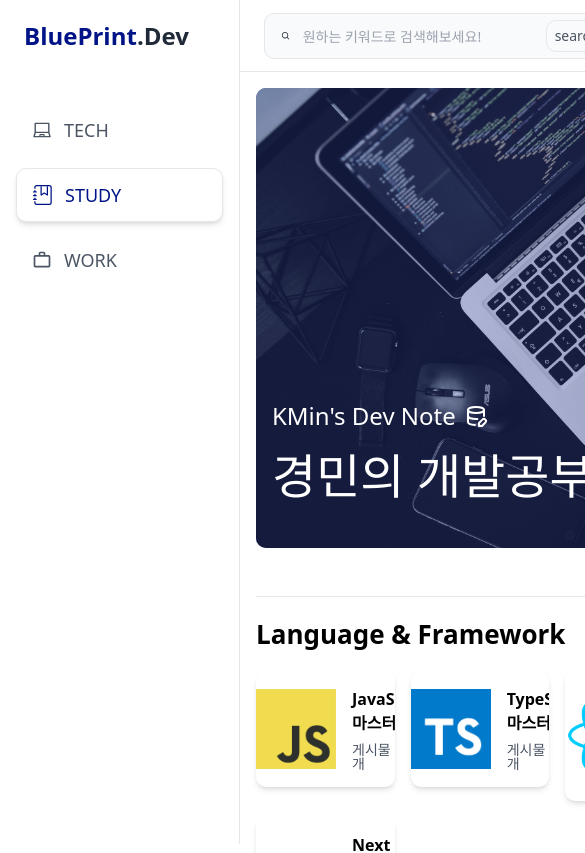
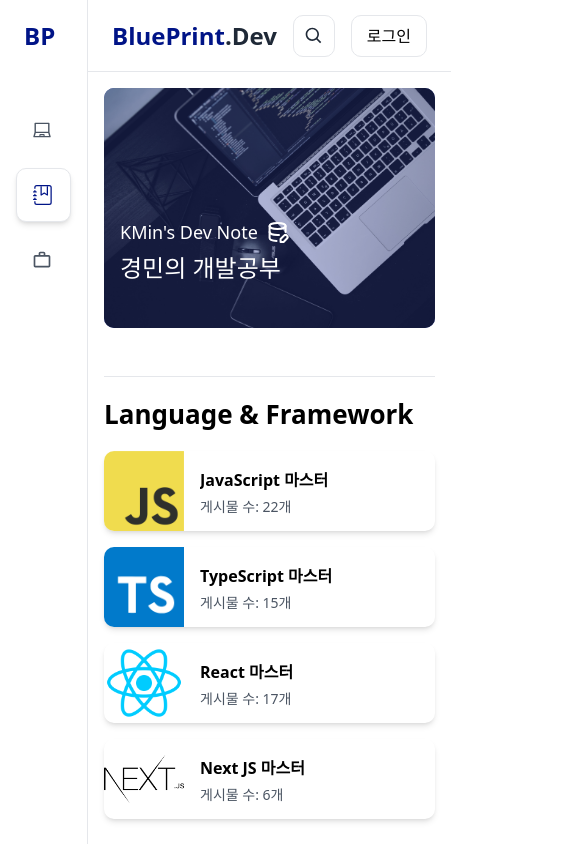
Before and after one commit to ckm960411/blue-print-front, a Next.js app: page /study in a window 390 px wide. Shown: the top 853 px of the page, 585 px wide, since content can reach past the window. Built offline with nearby package versions, Linux system fonts and the light colour scheme.

Commit message:
반응형 적용

```diff
--- a/src/app/globals.css
+++ b/src/app/globals.css
@@ -15,3 +15,27 @@
   justify-content: center;
   align-items: center;
 }
+
+.truncate-1-lines {
+  display: -webkit-box;
+  max-width: 200px;
+  -webkit-line-clamp: 1;
+  -webkit-box-orient: vertical;
+  overflow: hidden;
+}
+
+.truncate-2-lines {
+  display: -webkit-box;
+  max-width: 200px;
+  -webkit-line-clamp: 2;
+  -webkit-box-orient: vertical;
+  overflow: hidden;
+}
+
+.truncate-3-lines {
+  display: -webkit-box;
+  max-width: 200px;
+  -webkit-line-clamp: 3;
+  -webkit-box-orient: vertical;
+  overflow: hidden;
+}
--- a/src/app/study/[categoryId]/page.tsx
+++ b/src/app/study/[categoryId]/page.tsx
@@ -19,7 +19,7 @@
   return (
     <div>
       <div
-        className="flex-center h-400px flex-col bg-blue-50"
+        className="flex-center h-240px flex-col rounded-10px bg-blue-50 md:h-320px lg:h-400px"
         style={{
           background:
             "linear-gradient(90deg, rgba(236,253,245,1) 0%, rgba(219,234,254,1) 100%)",
@@ -30,12 +30,14 @@
           alt="study dashboard"
           width={1200}
           height={400}
-          className="h-200px w-200px object-contain"
+          className="h-80px w-80px object-contain md:h-160px md:w-160px lg:h-200px lg:w-200px"
           priority
         />
-        <div className="flex-center mt-32px flex-col gap-16px px-16px">
-          <h1 className="text-32px font-bold">{category.title}</h1>
-          <p className="font-semibold text-gray-700">{category.description}</p>
+        <div className="flex-center mt-16px flex-col gap-16px px-16px lg:mt-32px">
+          <h1 className="text-22px font-bold md:text-32px">{category.title}</h1>
+          <p className="px-48px text-center font-semibold text-gray-700">
+            {category.description}
+          </p>
         </div>
       </div>
     </div>
--- a/src/app/study/page.tsx
+++ b/src/app/study/page.tsx
@@ -13,15 +13,17 @@
           alt="study dashboard"
           width={1200}
           height={400}
-          className="h-460px w-full object-cover opacity-70"
+          className="h-240px w-full object-cover opacity-70 md:h-320px lg:h-460px"
           priority
         />
         <div className="absolute bottom-48px left-1/2 mx-auto w-full max-w-screen-xl translate-x-[-50%] px-16px text-white">
-          <h1 className="mt-8px flex items-center gap-8px text-24px font-medium">
+          <h1 className="mt-8px flex items-center gap-8px text-18px font-medium sm:text-24px">
             <span>{`KMin's Dev Note`}</span>
             <TbDatabaseEdit className="text-24px" />
           </h1>
-          <p className="mt-24px text-48px">경민의 개발공부</p>
+          <p className="mt-12px text-24px md:text-36px lg:mt-24px lg:text-48px">
+            경민의 개발공부
+          </p>
         </div>
       </section>
       <section className="relative mx-auto max-w-screen-xl pt-24px">
--- a/src/app/tech/page.tsx
+++ b/src/app/tech/page.tsx
@@ -6,21 +6,23 @@
 export default function TechPage() {
   return (
     <section>
-      <section className="relative bg-main">
+      <section className="relative overflow-hidden rounded-10px bg-main">
         <Image
           src={techDashboardImage.src}
           alt="study dashboard"
           width={1200}
           height={400}
-          className="h-460px w-full object-cover opacity-70"
+          className="h-240px w-full object-cover opacity-70 md:h-320px lg:h-460px"
           priority
         />
         <div className="absolute bottom-48px left-1/2 mx-auto w-full max-w-screen-xl translate-x-[-50%] px-16px text-white">
-          <h1 className="mt-8px flex items-center gap-8px text-24px font-medium">
+          <h1 className="mt-8px flex items-center gap-8px text-18px font-medium sm:text-24px">
             <span>{`KMin's Tech Story`}</span>
             <AiOutlineLaptop className="text-24px" />
           </h1>
-          <p className="mt-24px text-48px">경민의 기술블로그</p>
+          <p className="mt-12px text-24px md:text-36px lg:mt-24px lg:text-48px">
+            경민의 기술블로그
+          </p>
         </div>
       </section>
       <section className="relative mx-auto max-w-screen-xl px-16px pt-24px">
--- a/src/components/Header.tsx
+++ b/src/components/Header.tsx
@@ -1,29 +1,31 @@
-import Link from "next/link";
 import React from "react";
 import { BiSearch } from "react-icons/bi";
 
 export default function Header() {
-  const navLinkClass =
-    "text-18px font-medium text-gray-600 px-16px hover:text-main";
-
   return (
     <header className="h-72px border-b border-gray-200">
-      <div className="flex h-full w-full items-center px-24px">
+      <div className="flex h-full w-full items-center gap-16px px-24px">
         <div className="grow">
-          <div className="flex w-360px items-center gap-12px rounded-10px border border-gray-200 bg-gray-50 px-16px py-6px">
+          <div className="hidden w-360px items-center gap-12px rounded-10px border border-gray-200 bg-gray-50 px-16px py-6px md:flex">
             <BiSearch className="h-20px w-20px text-gray-800" />
             <input
               placeholder="원하는 키워드로 검색해보세요!"
               className="grow bg-gray-50 placeholder:text-14px"
             />
             <button className="rounded-10px border border-gray-200 p-8px text-14px text-gray-600 duration-200 hover:text-main">
-              search
+              검색
             </button>
           </div>
+          <div className="block text-24px font-bold text-gray-800 md:hidden">
+            <span className="text-main">BluePrint</span>.Dev
+          </div>
         </div>
-        <div>
-          <button className="rounded-10px border border-gray-200 px-16px py-12px text-16px font-medium duration-200 hover:bg-main hover:text-white hover:shadow-lg">
-            SIGN IN
+        <div className="flex flex-shrink-0 items-center gap-16px">
+          <button className="flex-center h-42px w-42px rounded-10px border border-gray-200 md:hidden">
+            <BiSearch className="h-20px w-20px text-gray-800" />
+          </button>
+          <button className="h-42px w-76px rounded-10px border border-gray-200 text-16px font-medium duration-200 hover:bg-main hover:text-white hover:shadow-lg">
+            로그인
           </button>
         </div>
       </div>
--- a/src/components/SideBar.tsx
+++ b/src/components/SideBar.tsx
@@ -7,25 +7,30 @@
 
 export default function SideBar() {
   return (
-    <div className="h-full min-h-screen w-240px flex-shrink-0 border-r border-gray-200 bg-white">
+    <div className="h-full min-h-screen w-88px flex-shrink-0 border-r border-gray-200 bg-white lg:w-240px">
       <div className="flex h-72px items-center px-16px">
         <Link href="/" className="p-8px text-24px font-semibold text-gray-800">
-          <span className="text-main">BluePrint</span>.Dev
+          <span className="hidden lg:block">
+            <span className="text-main">BluePrint</span>.Dev
+          </span>
+          <span className="block lg:hidden">
+            <span className="text-main">BP</span>
+          </span>
         </Link>
       </div>
       <div className="px-16px py-32px">
         <ul className="flex flex-col gap-12px">
           <SideBarLink href="/tech">
             <AiOutlineLaptop className="text-20px" />
-            <span>TECH</span>
+            <span className="hidden lg:block">TECH</span>
           </SideBarLink>
           <SideBarLink href="/study">
             <BsJournalBookmark className="text-20px" />
-            <span>STUDY</span>
+            <span className="hidden lg:block">STUDY</span>
           </SideBarLink>
           <SideBarLink href="/work">
             <MdWorkOutline className="text-20px" />
-            <span>WORK</span>
+            <span className="hidden lg:block">WORK</span>
           </SideBarLink>
         </ul>
       </div>
--- a/src/components/study/Categories.tsx
+++ b/src/components/study/Categories.tsx
@@ -40,7 +40,7 @@
       <hr className="my-24px" />
       <div className="min-h-[360px]">
         <p className="text-26px font-bold">Language & Framework</p>
-        <div className="mt-24px grid grid-cols-3 gap-16px">
+        <div className="mt-24px grid grid-cols-1 gap-16px md:grid-cols-2 lg:grid-cols-3">
           {categories.map((category) => (
             <CategoryCard key={category.id} category={category} />
           ))}
--- a/src/components/study/CategoryCard.tsx
+++ b/src/components/study/CategoryCard.tsx
@@ -22,7 +22,9 @@
           className="h-80px w-80px object-contain"
         />
         <div className="h-full grow p-16px">
-          <p className="font-semibold">{title}</p>
+          <p className="truncate-1-lines font-semibold">
+            {title}
+          </p>
           <SpaceY height={8} />
           <p className="text-14px font-medium text-gray-600">
             게시물 수: {totalPostCount}개
--- a/tailwind.config.ts
+++ b/tailwind.config.ts
@@ -1,4 +1,4 @@
-import type { Config } from 'tailwindcss';
+import type { Config } from "tailwindcss";
 
 const px0_500 = Array.from(Array(501))
   .map((_, i) => `${i}px`)
@@ -9,28 +9,28 @@
 const fontSize0_50px = Array.from(Array(51))
   .map((_, i) => `${i}px`)
   .reduce((a, b) => {
-    return { [b]: [b, { lineHeight: '1' }], ...a };
+    return { [b]: [b, { lineHeight: "1" }], ...a };
   }, {});
 
 const config: Config = {
   content: [
-    './src/pages/**/*.{js,ts,jsx,tsx,mdx}',
-    './src/components/**/*.{js,ts,jsx,tsx,mdx}',
-    './src/app/**/*.{js,ts,jsx,tsx,mdx}',
+    "./src/pages/**/*.{js,ts,jsx,tsx,mdx}",
+    "./src/components/**/*.{js,ts,jsx,tsx,mdx}",
+    "./src/app/**/*.{js,ts,jsx,tsx,mdx}",
   ],
   theme: {
     extend: {
       backgroundImage: {
-        'gradient-radial': 'radial-gradient(var(--tw-gradient-stops))',
-        'gradient-conic':
-          'conic-gradient(from 180deg at 50% 50%, var(--tw-gradient-stops))',
+        "gradient-radial": "radial-gradient(var(--tw-gradient-stops))",
+        "gradient-conic":
+          "conic-gradient(from 180deg at 50% 50%, var(--tw-gradient-stops))",
       },
       fontFamily: {
-        pretendard: ['var(--font-pretendard)'],
+        pretendard: ["var(--font-pretendard)"],
       },
       colors: {
-        main: '#001487',
-        emerald: '#005f87',
+        main: "#001487",
+        emerald: "#005f87",
       },
       spacing: {
         ...px0_500,
@@ -39,10 +39,9 @@
         ...fontSize0_50px,
       },
       borderRadius: {
-        '10px': '10px',
+        "10px": "10px",
       },
     },
   },
-  plugins: [],
 };
 export default config;
```
